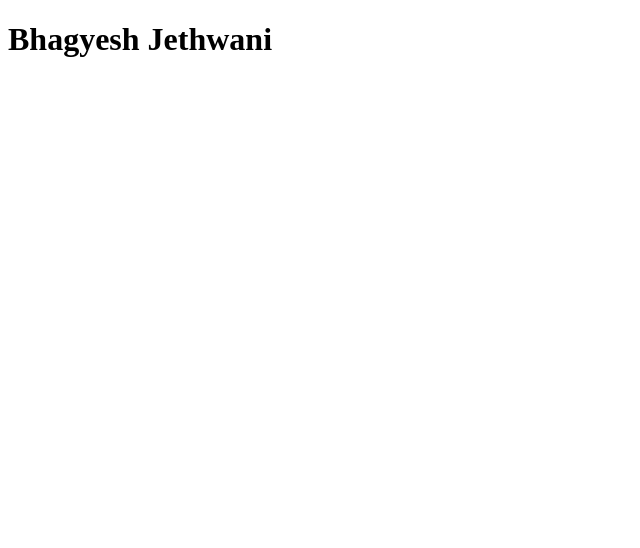
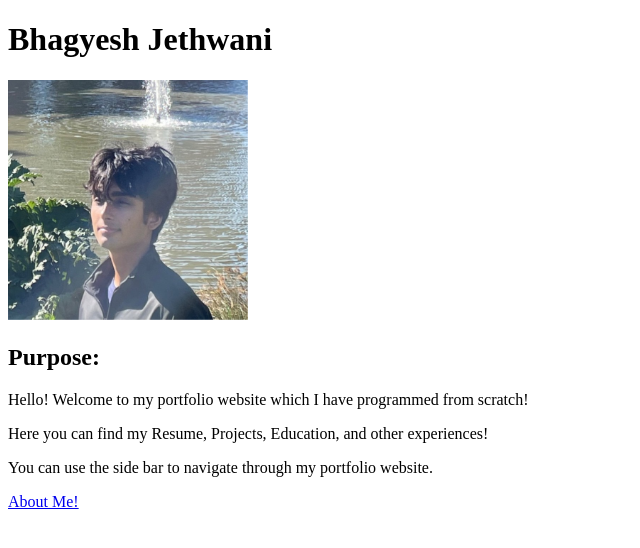
Before and after one commit to Babagesh/bhagyesh-portfolio, a plain HTML site: page index.html in a window 1280 px wide. Shown: the whole page, without its empty margins (0-640 px from the left). Drawn offline with Linux system fonts and the light colour scheme.

Commit message:
main frame setup

```diff
--- a/index.html
+++ b/index.html
@@ -6,5 +6,11 @@
 </head>
 <body>
     <h1>Bhagyesh Jethwani</h1>
+    <img src = "pfp.jpg" width = "240" height = "240" alt = "Profile Picture">
+    <h2>Purpose: </h2>
+    <p> Hello! Welcome to my portfolio website which I have programmed from scratch! </p>
+    <p>Here you can find my Resume, Projects, Education, and other experiences!</p>
+    <p> You can use the side bar to navigate through my portfolio website.</p>
+    <a href = "aboutme.html">About Me!</a>
 </body>
 </html>
```
Also changed, not shown: aboutme.html (+6 -0 lines), pfp.jpg (added).
